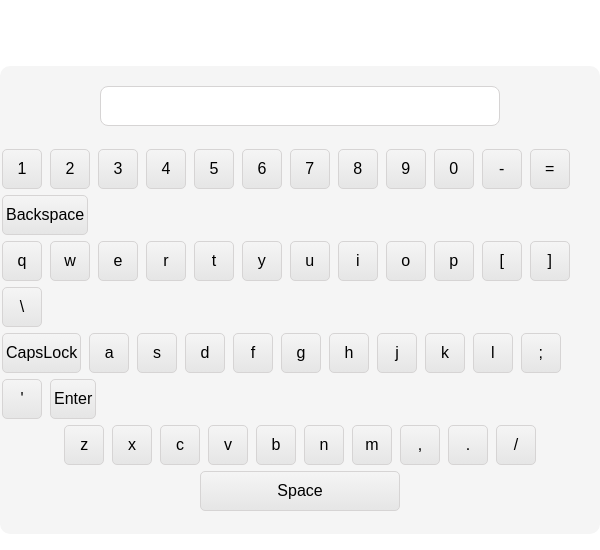
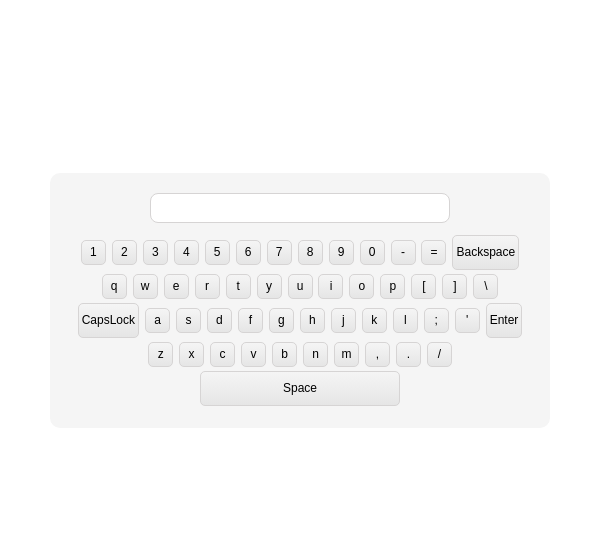
Before and after one commit to irinakhudieva/virtual-keyboard, a plain HTML site: page index.html in a window 600 px wide. Drawn offline with Linux system fonts and the light colour scheme.

Commit message:
Update styles.css

```diff
--- a/styles.css
+++ b/styles.css
@@ -67,3 +67,25 @@ button:active {
     box-shadow: 0 1px 2px rgba(0, 0, 0, 0.5);
     transform: translateY(1px);
 }
+@media  (min-width: 501px) and (max-width: 670px) {
+    .text-conteiner {
+        width: 300px;
+        height: 30px;
+        margin-bottom: 10px;
+    }
+    .keyboard {
+        width: 500px;
+    }
+    .btn {
+        width: 25px;
+        height: 25px;
+        font-size: 12px;
+        margin: 2px 1px;
+
+    }
+    .btn-space, .btn-enter, .btn-backspace, .btn-capslock {
+        height: 35px;
+        font-size: 12px;
+        margin: 2px 1px;
+    }
+}
```
